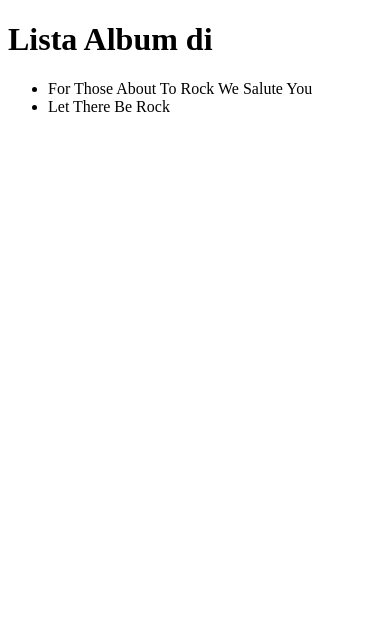
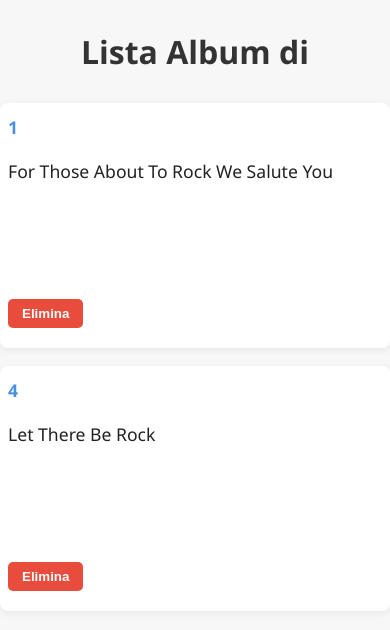
Before and after one commit to maaroufwail/flask-exercise, a Flask app: page /album/1 in a window 390 px wide. Shown: the top 630 px of the page. Run offline with Flask 3, Linux system fonts and the light colour scheme; data comes from the database, SQL or seed files in the repository.

Commit message:
eliminazione ed inserimento album. (da sistemare la nomenclatura delle variabili)

```diff
--- a/simpleRoute.py
+++ b/simpleRoute.py
@@ -45,35 +45,39 @@
 
 
 
-
+# route per la pagina di inserimento artista e titolo del album, il titotlo è opzionale
 @app.route('/insert')
 def insert():
 
     return render_template('insertArtistAlbum.html')
 
+
+#route del effettivo inserimento dell'artista, nel caso in cui l'album non sia vuoto
+# viene inserito anche l'album, altrimenti no
 @app.route('/inserisci-artista-album', methods=['POST'])
 def inserisci_artista_album():
     # Ottieni i dati dal modulo
     artist_name = request.form['artistName']
-    #album_title = request.form['album_title']
-    insert_artist(artist_name)
+    album_title = request.form['albumTitle']
+    idArtist=insert_artist(artist_name).get("data")
+    if album_title:
+        insert_album(album_title, idArtist)
     return redirect(url_for('list_users'))
 
-@app.route('/delete' , methods=['POST'])
+
+
+@app.route('/delete-artist' , methods=['POST'])
 def elimina_artista():
-    # Ottieni i dati dal modulo
     artist_id = request.form['artist_id']
-    #album_title = request.form['album_title']
     erase_artist(artist_id)
     return redirect(url_for('list_users'))
 
 
 @app.route('/artists')
 def list_users():
-    conn = get_db_connection()
-    artists = conn.execute('SELECT * FROM artists').fetchall()
-    conn.close()
+    artists= get_artists().get("data")
     return render_template('artists.html', artists=artists)
+
 
 # semplice ricerca di un artista
 @app.route('/ricerca-artista', methods=['POST', 'GET'])
@@ -98,6 +102,14 @@
     return render_template("albums.html", albums=albums)
 
 
+#eliminiamo un album tramite l'id dell'album
+@app.route('/delete-album' , methods=['POST'])
+def elimina_album():
+    album_id = request.form['album-id']
+    print(album_id)
+    erase_album(album_id)
+    return redirect(url_for('list_users'))
+
 # main driver function
 if __name__ == '__main__':
 
--- a/templates/albums.html
+++ b/templates/albums.html
@@ -1,13 +1,106 @@
 <!DOCTYPE html>
 <html>
 <head>
-    <title>Album artista </title>
+    <title>Album albuma </title>
+    <style>
+        body {
+            font-family: 'Segoe UI', Arial, sans-serif;
+            background: #f7f7f7;
+            margin: 0;
+            padding: 0;
+        }
+        h1 {
+            text-align: center;
+            color: #333;
+            margin-top: 30px;
+        }
+        ul {
+            list-style: none;
+            padding: 0;
+            max-width: 700px;
+            margin: 30px auto;
+        }
+        .album-row {
+            display: flex;
+            flex-wrap: wrap;
+            align-items: center;
+            background: #fff;
+            border-radius: 8px;
+            box-shadow: 0 2px 8px rgba(0,0,0,0.07);
+            margin-bottom: 18px;
+            padding: 16px 12px;
+            gap: 12px;
+        }
+        .album-id, .album-title {
+            font-size: 1.1em;
+            color: #222;
+            margin-right: 10px;
+        }
+        .album-id {
+            font-weight: bold;
+            color: #4a90e2;
+            min-width: 40px;
+        }
+        .album-title {
+            flex: 1 1 120px;
+        }
+        a {
+            margin-left: 0;
+            margin-right: 10px;
+            text-decoration: none;
+            font-weight: bold;
+            color: #fff;
+            background: #4a90e2;
+            padding: 7px 14px;
+            border-radius: 5px;
+            transition: background 0.2s;
+        }
+        a:hover {
+            background: #357ab8;
+        }
+        button {
+            font-weight: bold;
+            background-color: #e74c3c;
+            color: white;
+            border: none;
+            padding: 7px 14px;
+            border-radius: 5px;
+            cursor: pointer;
+            transition: background 0.2s;
+        }
+        button:hover {
+            background-color: #b93222;
+        }
+        @media (max-width: 600px) {
+            .album-row {
+                flex-direction: column;
+                align-items: flex-start;
+                padding: 12px 8px;
+            }
+            .album-id, .album-title, a, button {
+                margin-right: 0;
+                margin-bottom: 8px;
+            }
+            a, button {
+                width: 100%;
+                text-align: center;
+            }
+        }
+    </style>
+
 </head>
 <body>
     <h1>Lista Album di </h1>
     <ul>
         {% for album in albums %}
-        <li>{{ album['title'] }}</li>
+
+        <li class="album-row">
+            <span class="album-id">{{ album['AlbumId'] }}</span>
+            <span class="album-title">{{ album['title'] }}</span>
+            <form action="{{url_for('elimina_album') }}" method="post" style="display:inline;">
+                    <input type="hidden" name="album-id" value="{{ album['AlbumId'] }}">
+                    <button type="submit">Elimina</button>
+            </form>
         {% endfor %}
     </ul>
 <script>
--- a/templates/artists.html
+++ b/templates/artists.html
@@ -90,7 +90,7 @@
     </style>
 </head>
 <body>
-    <h1>Lista Utenti</h1>
+    <h1>Lista Artisti</h1>
     <ul>
         {% for artist in artists %}
         <li>
@@ -98,6 +98,7 @@
                 <span class="artist-id">{{ artist['Artistid'] }}</span>
                 <span class="artist-name">{{ artist['name'] }}</span>
                 <a href="{{ url_for('album', artist_id=artist['Artistid']) }}">Visualizza Album</a>
+
                 <form action="{{ url_for('elimina_artista') }}" method="post" style="display:inline;">
                     <input type="hidden" name="artist_id" value="{{ artist['Artistid'] }}">
                     <button type="submit">Elimina</button>
--- a/templates/insertArtistAlbum.html
+++ b/templates/insertArtistAlbum.html
@@ -102,8 +102,8 @@
             <label for="artistName">Nomi del Artista:</label>
             <input type="text" id="artistName" name="artistName" required>
 
-            <label for="albumTitle">Titolo del Album:</label>
-            <input type="text" id="albumTitle" name="albumTitle" required>
+            <label for="albumTitle">Titolo del Album: (opzionale)</label>
+            <input type="text" id="albumTitle" name="albumTitle">
 
             <button type="submit">Invia</button>
         </form>
```
Also changed, not shown: crudFunction.py (+38 -1 lines).
